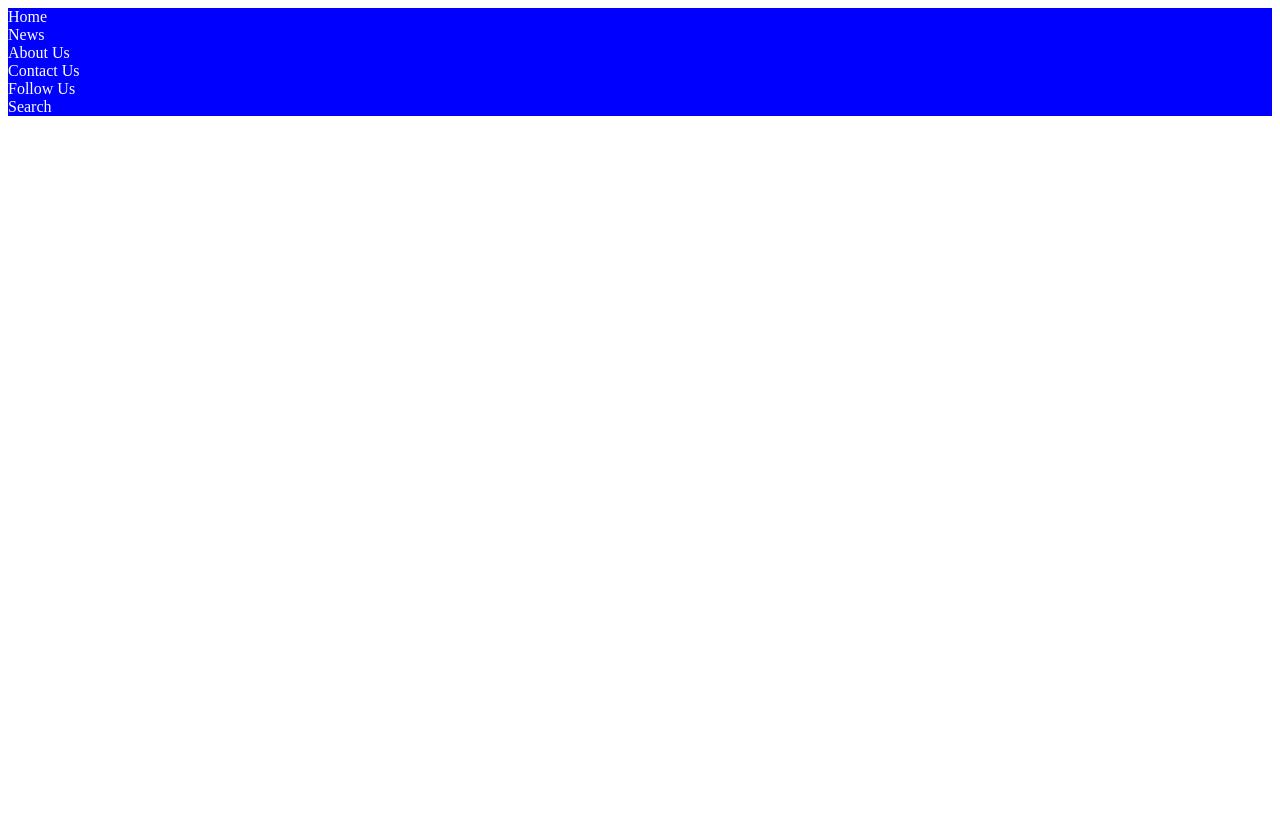
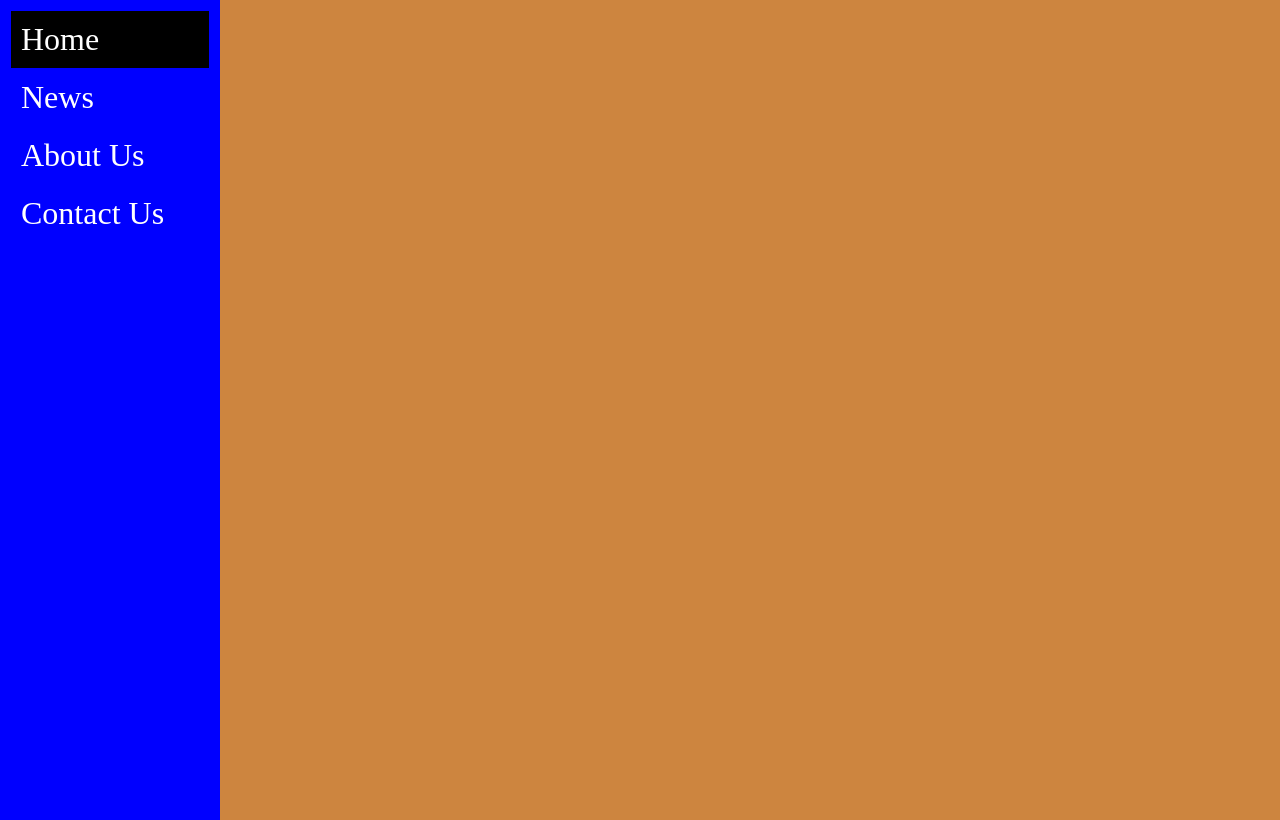
Before and after one commit to Solohit35/Cyprain002, a plain HTML site: page home.htm in a window 1280 px wide. Drawn offline with Linux system fonts and the light colour scheme.

Commit message:
code added on hitnan

```diff
--- a/home.htm
+++ b/home.htm
@@ -4,22 +4,58 @@
 
     <style>
 
+
+body{
+    background-color: peru;
+    margin: 0;
+}
+
 ul {
 
 list-style: none;
-margin: 0;
-padding: 0;
-overflow: scroll;
+margin: 0px;
+padding: 10px;
 background-color: blue;
+font-size: 32px;
+width: 200px;
+height: 100vh;
+/* float: right; */
 
 
 }
 
-li a{
-text-decoration: none;
- display: inline;
+
+ul li a{
+    text-decoration: none;
+    display:block;
     color: white;
+
 }
+
+
+li a {
+    padding: 10px;
+    margin: 1px;
+}
+
+ul li a:hover:not(.active){
+    background-color: red;
+ /* color: red; */
+}
+
+ul{
+    /* display: flex; */
+    justify-content: space-around;
+
+
+
+}
+
+.active{
+    background-color: black;
+}
+
+
 
 
     </style>
@@ -37,13 +73,13 @@ text-decoration: none;
 
 
 <ul>
-<li><a href="#home">Home</a></li>
-<li><a href="#news">News</a></li>
+
+<li><a href="nav.htm" class="active"> Home</a></li>
+<li><a href="code5.png">News</a></li>
 <li><a href="#about us">About Us</a></li>
 <li><a href="#contact us">Contact Us</a></li>
-<li><a href="#follow us">Follow Us</a></li>
-<li><a href="#search">Search</a></li>
-
+<!-- <li><a href="#follow us">Follow Us</a></li>
+<li><a href="#search">Search</a></li> -->
 
 </ul>
 
```
Also changed, not shown: hitman.htm (renamed from nav.htm).
